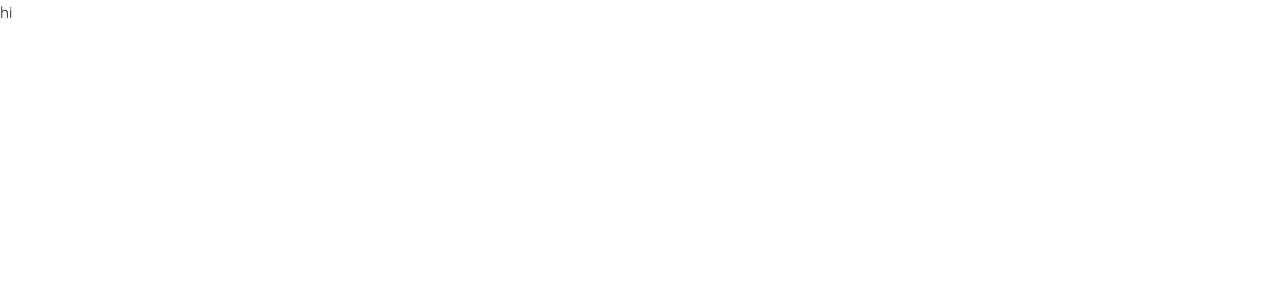
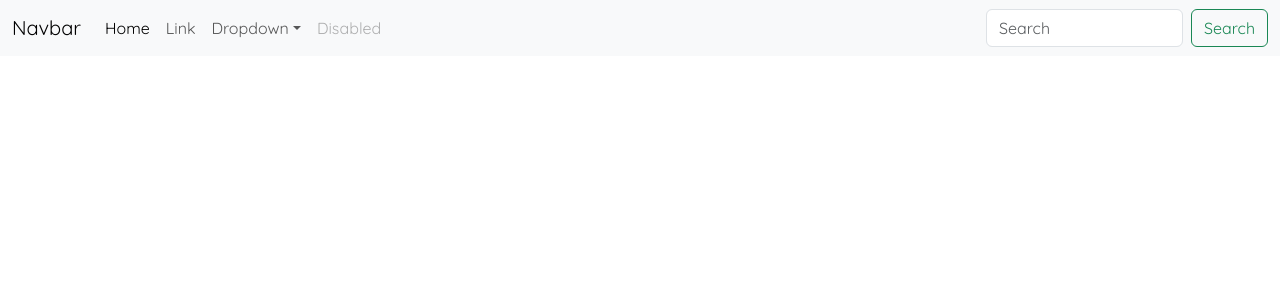
Before and after one commit to Aslam-Naseer/HMMS_frontend, a React (Create React App) app: page /home in a window 1280 px wide. Shown: the top 300 px of the page. Built offline with nearby package versions, Linux system fonts and the light colour scheme.

Commit message:
new front

```diff
--- a/src/modules/Navbar.js
+++ b/src/modules/Navbar.js
@@ -1,19 +1,44 @@
-import Button from 'react-bootstrap/Button';
-import Container from 'react-bootstrap/Container';
-import Form from 'react-bootstrap/Form';
-import Nav from 'react-bootstrap/Nav';
-import Navbar from 'react-bootstrap/Navbar';
-import NavDropdown from 'react-bootstrap/NavDropdown';
-import Offcanvas from 'react-bootstrap/Offcanvas';
+import React from "react";
 
-import 'bootstrap/dist/css/bootstrap.min.css';
-<script src="https://cdn.jsdelivr.net/npm/react/umd/react.production.min.js" crossorigin></script>
 export default function Navbar1() {
   return (
     <div>
-
-    hi
-
+      <nav className="navbar navbar-expand-lg bg-body-tertiary">
+  <div className="container-fluid">
+    <a className="navbar-brand" href="./">Navbar</a>
+    <button className="navbar-toggler" type="button" data-bs-toggle="collapse" data-bs-target="./navbarSupportedContent" aria-controls="navbarSupportedContent" aria-expanded="false" aria-label="Toggle navigation">
+      <span className="navbar-toggler-icon"></span>
+    </button>
+    <div className="collapse navbar-collapse" id="navbarSupportedContent">
+      <ul className="navbar-nav me-auto mb-2 mb-lg-0">
+        <li className="nav-item">
+          <a className="nav-link active" aria-current="page" href="./">Home</a>
+        </li>
+        <li className="nav-item">
+          <a className="nav-link" href="./">Link</a>
+        </li>
+        <li className="nav-item dropdown">
+          <a className="nav-link dropdown-toggle" href="./" role="button" data-bs-toggle="dropdown" aria-expanded="false">
+            Dropdown
+          </a>
+          <ul className="dropdown-menu">
+            <li><a className="dropdown-item" href="./">Action</a></li>
+            <li><a className="dropdown-item" href="./">Another action</a></li>
+            <li><hr className="dropdown-divider"/></li>
+            <li><a className="dropdown-item" href="./">Something else here</a></li>
+          </ul>
+        </li>
+        <li className="nav-item">
+          <a className="nav-link disabled" aria-disabled="true">Disabled</a>
+        </li>
+      </ul>
+      <form className="d-flex" role="search">
+        <input className="form-control me-2" type="search" placeholder="Search" aria-label="Search"/>
+        <button className="btn btn-outline-success" type="submit">Search</button>
+      </form>
+    </div>
+  </div>
+</nav>
     </div>
   );
 }
```
